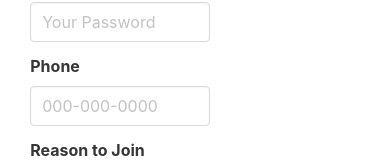
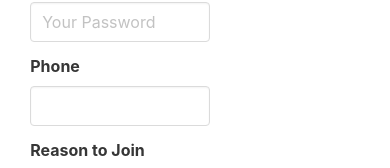
Before and after one commit to noobmaster440/react_form, a React (Create React App) app: page / in a window 390 px wide. Shown: the part 273-441 px from the top of the page. Built offline with nearby package versions, Linux system fonts and the light colour scheme.

Commit message:
fixed phone field

```diff
--- a/package.json
+++ b/package.json
@@ -9,13 +9,14 @@
     "@testing-library/user-event": "^13.5.0",
     "react": "^18.2.0",
     "react-dom": "^18.2.0",
+    "react-phone-number-input": "^3.2.6",
     "react-scripts": "5.0.1",
     "web-vitals": "^2.1.4"
   },
   "scripts": {
     "start": "react-scripts start",
-    "predeploy":"npm run build",
-    "deploy":"gh-pages -d build",
+    "predeploy": "npm run build",
+    "deploy": "gh-pages -d build",
     "build": "react-scripts build",
     "test": "react-scripts test",
     "eject": "react-scripts eject"
--- a/src/components/NameForm.js
+++ b/src/components/NameForm.js
@@ -1,6 +1,6 @@
 import { useState } from "react"
 import '../App.css';
-
+import PhoneInput from "react-phone-number-input/input";
 const NameForm =({addPerson})=> {
     const [Name, setName] = useState('')
     const [Email, setEmail] = useState('')
@@ -69,7 +69,12 @@ const NameForm =({addPerson})=> {
         <div class="field">
           <label class="label">Phone</label>
           <div class="control">
-            <input class="input" type="tel"  value={Phone} onChange={(event)=>setPhone(event.target.value)} placeholder="000-000-0000"></input>
+            {/* <input class="input" type="tel" value={Phone} onChange={(event)=>setPhone(event.target.value)} placeholder="000-000-0000"></input> */}
+            <PhoneInput
+              class="input"
+              country="US"
+              value={Phone}
+              onChange={setPhone} />
           </div>
         </div>
 
```
Also changed, not shown: 1 other file (tests, documents, lock files or other folders).
